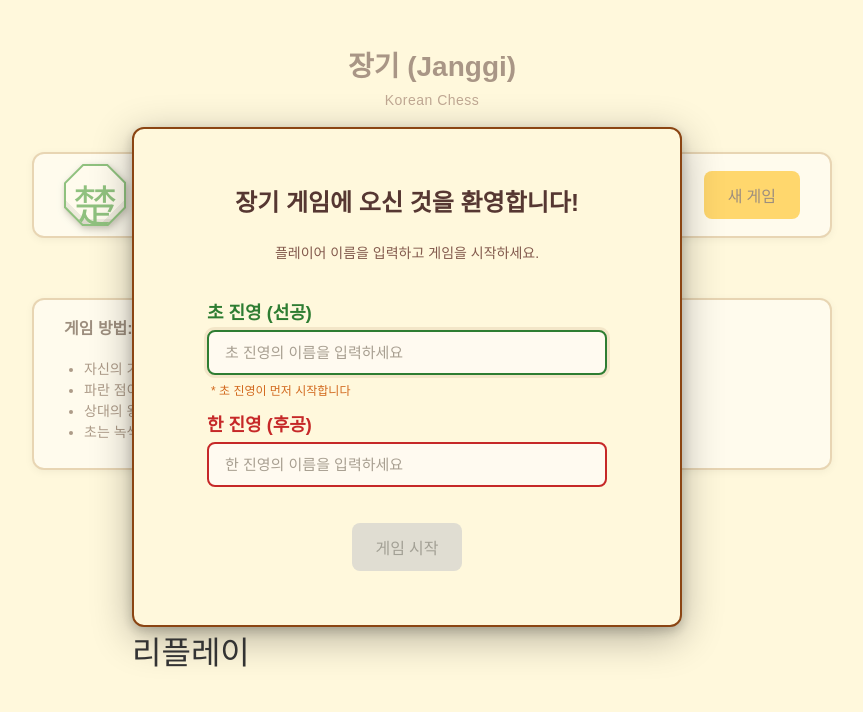
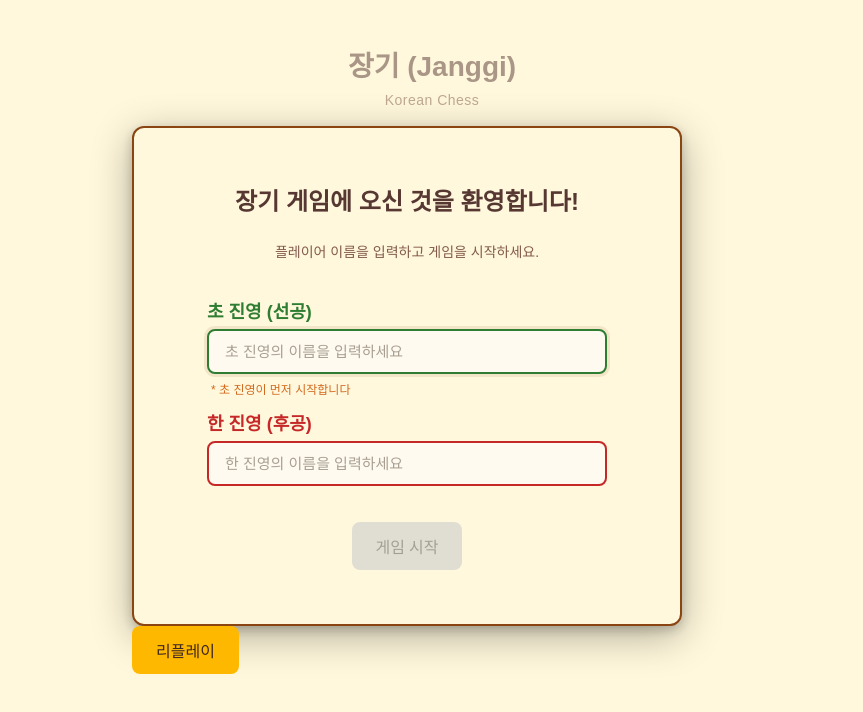
Before and after one commit to KingJae6721/Janggi, a React (Vite) app in the folder frontend/: page / in a window 1280 px wide. Shown: the top 712 px of the page, without its empty margins (208-1071 px from the left). Built offline with nearby package versions, Linux system fonts and the light colour scheme; a web font is replaced by a local one.

Commit message:
Design: Button 컴포넌트 css 입히기

```diff
--- a/frontend/src/App.tsx
+++ b/frontend/src/App.tsx
@@ -15,6 +15,7 @@ import { GameSelectModal } from './components/Modal/GameSelectModal';
 
 // ✅ Framer Motion import
 import { AnimatePresence, motion } from 'framer-motion';
+import { Button } from './components/common/Button';
 
 function App() {
   const [turnInfo, setTurnInfo] = useState<{ count: number; turn: Team }>({
@@ -69,6 +70,7 @@ function App() {
         }}
       >
         <Title />
+        {gameId !== null && (
           <InfoBox>
             <TeamInfoBox
               currentPlayer={turnInfo.turn}
@@ -78,6 +80,7 @@ function App() {
               player2Name={player2Name}
             />
           </InfoBox>
+        )}
 
         <div className='board-container'>
           {gameId !== null && (
@@ -93,9 +96,11 @@ function App() {
           )}
         </div>
 
+        {gameId !== null && (
           <InfoBox>
             <GameInfoBox />
           </InfoBox>
+        )}
       </div>
 
       {!isEnabled && (
@@ -157,18 +162,15 @@ function App() {
             )}
           </AnimatePresence>
           {/* 왼쪽 화살표 */}
-        <button
-          onClick={() => setActiveModal(activeModal=='player'?'game':'player')}
-          style={{
-            background: 'none',
-            border: 'none',
-            fontSize: '2rem',
-            cursor: 'pointer',
-            color: '#333',
-          }}
+          <div className='replay_button'>
+            <Button
+              onClick={() =>
+                setActiveModal(activeModal == 'player' ? 'game' : 'player')
+              }
             >
-          {activeModal=='player'?'리플레이':'새 게임'}
-        </button>
+              {activeModal == 'player' ? '리플레이' : '새 게임'}
+            </Button>
+          </div>
         </div>
       )}
 
```
Lines whose indentation alone changed are shown as unchanged.
